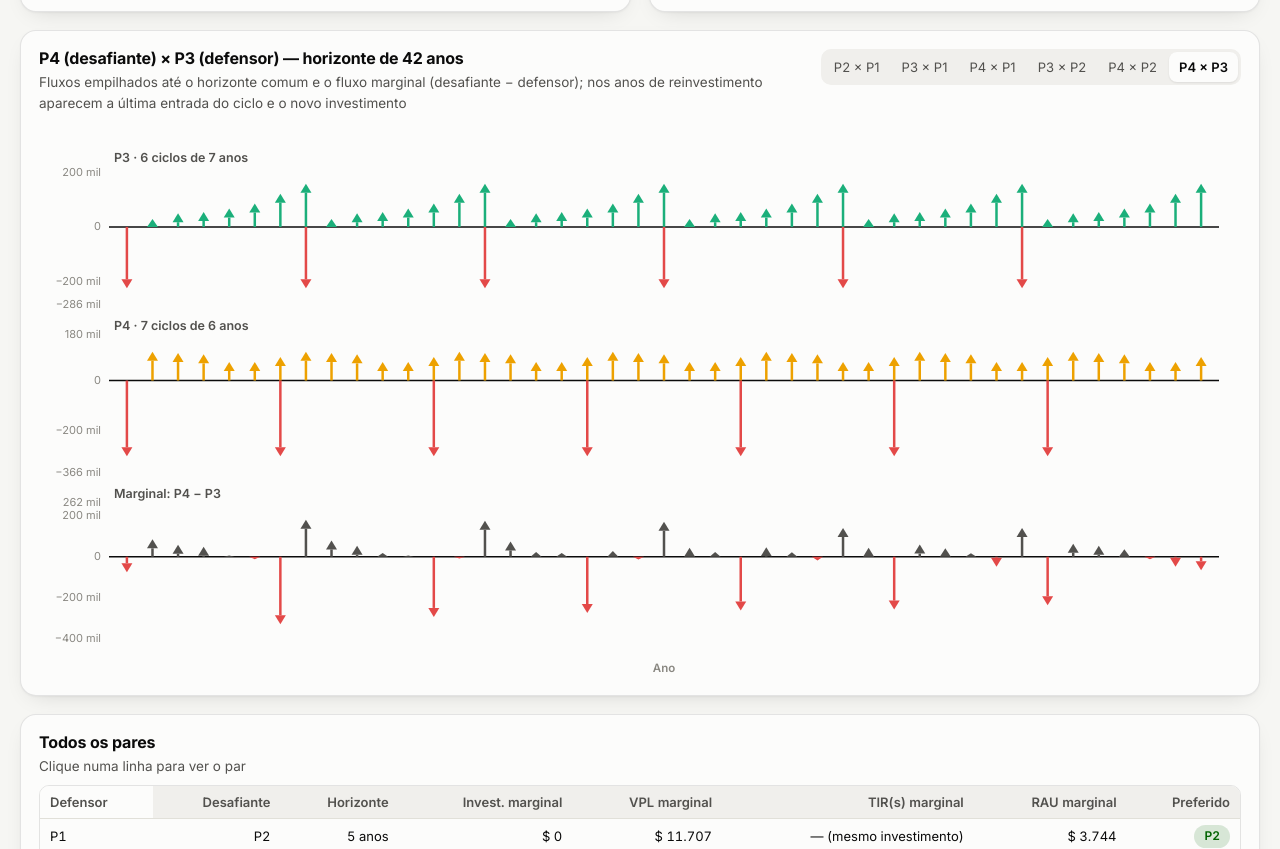
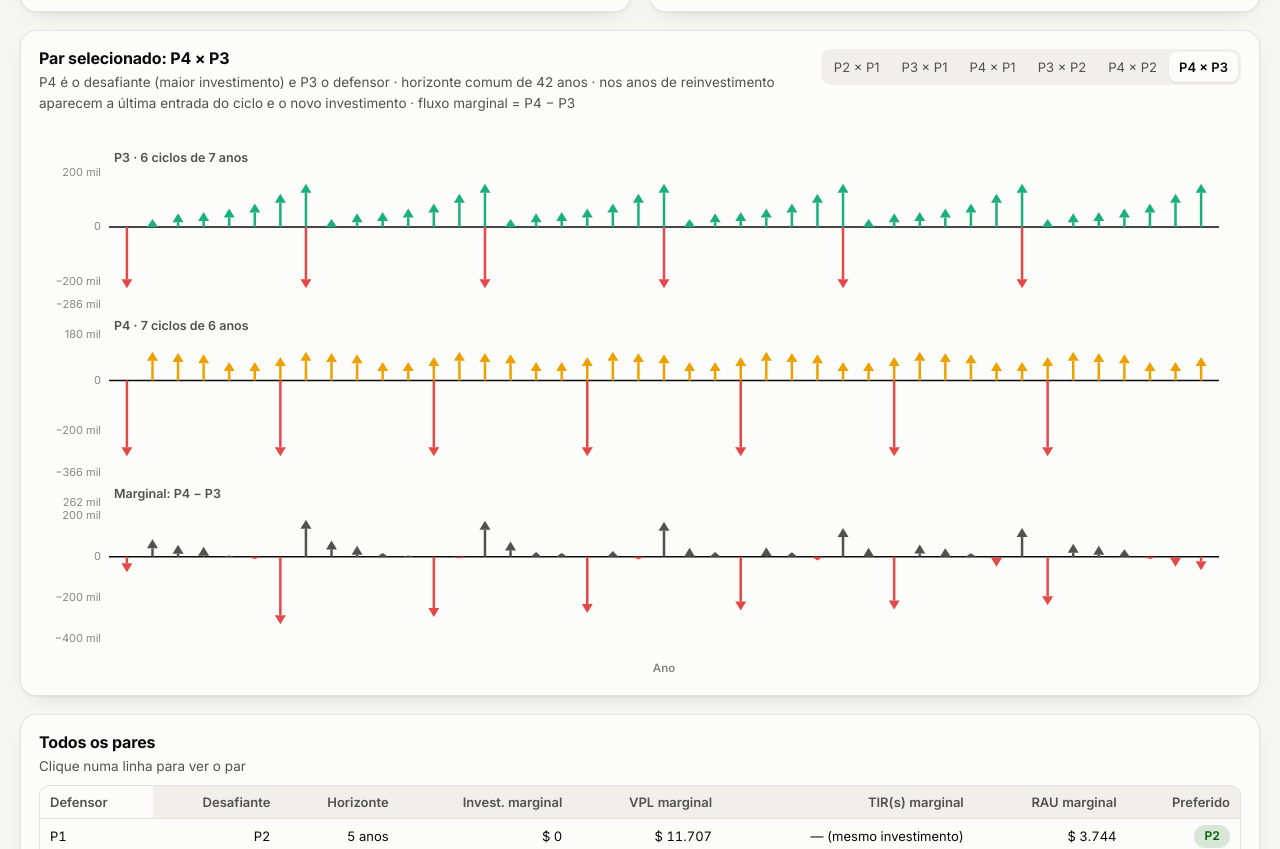
Before and after one commit to Jaimenms/greenseer-web, a website with bundled scripts: page docs/index.html in a window 1280 px wide. Shown: the part 4819-5668 px from the top of the page. Built offline with nearby package versions, Linux system fonts and the light colour scheme.

Commit message:
Título estável 'Par selecionado: A × B' no card da análise marginal
Co-Authored-By: Claude Fable 5.1 <noreply@anthropic.com>

```diff
--- a/docs/assets/js/ui/app.js
+++ b/docs/assets/js/ui/app.js
@@ -172,7 +172,7 @@ function parSel() { if (!R.marginal) return null; return R.marginal.pares.find(p
 function renderMarginal() {
   const t = tokens(); const elM = $('ch-matriz'), elP = $('ch-par'), elPP = $('ch-par-perfil'); const host = $('tab-pares');
   const seletor = $('par-seletor');
-  if (!R.marginal) { [elM, elP, elPP].forEach(dispor); host.innerHTML = '<div class="empty">A análise marginal precisa de pelo menos dois projetos.</div>'; $('nota-campeao').textContent = ''; $('par-titulo').textContent = 'Par selecionado'; $('nota-par').textContent = ''; seletor.innerHTML = ''; return; }
+  if (!R.marginal) { [elM, elP, elPP].forEach(dispor); host.innerHTML = '<div class="empty">A análise marginal precisa de pelo menos dois projetos.</div>'; $('nota-campeao').textContent = ''; $('par-titulo').textContent = 'Par selecionado'; $('par-sub').textContent = 'A análise marginal precisa de pelo menos dois projetos.'; $('nota-par').textContent = ''; seletor.innerHTML = ''; return; }
   const am = R.marginal;
   const selecionar = chave => { ui.parSel = chave; renderPar(); renderPares(); renderSeletor(); };
   const c = chart(elM, optMatriz(am, t)); c.off('click'); c.on('click', ev => { if (ev.data?.par) selecionar(`${ev.data.par.defensor}|${ev.data.par.desafiante}`); });
@@ -197,7 +197,8 @@ function renderMarginal() {
     chart(elP, optDiagrama([painel(xa, ia, p.ciclosA), painel(xb, ib, p.ciclosB), marg], t, { altura: elP.clientHeight }));
     const max = Math.min(1.0, Math.max(0.3, ...p.tirs.filter(r => r < 1).map(r => r * 1.3)));
     chart(elPP, optPerfil([{ nome: `${p.desafiante} − ${p.defensor}`, fluxo: p.fluxo }], R.g.tma, [t.ink2], t, { max, fisher: false }));
-    $('par-titulo').textContent = `${p.desafiante} (desafiante) × ${p.defensor} (defensor) — horizonte de ${p.horizonte} anos`;
+    $('par-titulo').textContent = `Par selecionado: ${p.desafiante} × ${p.defensor}`;
+    $('par-sub').textContent = `${p.desafiante} é o desafiante (maior investimento) e ${p.defensor} o defensor · horizonte comum de ${p.horizonte} anos${p.ciclosA > 1 || p.ciclosB > 1 ? ' · nos anos de reinvestimento aparecem a última entrada do ciclo e o novo investimento' : ''} · fluxo marginal = ${p.desafiante} − ${p.defensor}`;
     const sinais = p.fluxo.reduce((s, v, i, a) => s + (i > 0 && Math.sign(v) * Math.sign(a[i - 1]) < 0 ? 1 : 0), 0);
     $('nota-par').innerHTML = `Investimento marginal ${fmt.moeda(p.investimentoMarginal)} · VPL marginal à TMA <b class="${p.vplMarginal < 0 ? 'neg' : ''}">${fmt.moeda(p.vplMarginal)}</b> · RAU marginal ${fmt.moeda(p.rauMarginal)} · o fluxo marginal muda de sinal ${sinais} vez(es)` +
       (p.tirs.length > 1 ? ` e tem ${p.tirs.length} TIR (${p.tirs.map(r => fmt.pct(r)).join(', ')}): "TIR marginal > TMA" deixa de ser critério; vale o sinal do VPL marginal à TMA.` : (p.mesmoInvestimento ? '; sem investimento marginal, compare os VPL diretamente.' : '.')) + ` <b>Preferido: ${esc(p.preferido)}.</b>`;
--- a/docs/index.html
+++ b/docs/index.html
@@ -67,7 +67,7 @@
   <div class="grid">
     <article class="card col-6"><header><div class="titles"><h3>Matriz de decisão</h3><p class="sub">Desafiante (linha) × defensor (coluna): azul = desafiante vence; vermelho = defensor vence</p></div></header><div class="chart tall" id="ch-matriz"></div><footer class="note">Clique numa célula para abrir o par. * = fluxo marginal com mais de uma TIR; — = investimentos iguais (compare os VPL diretamente).</footer></article>
     <article class="card col-6"><header><div class="titles"><h3>VPL do fluxo marginal em função da taxa</h3><p class="sub" id="par-perfil-sub">As raízes são as TIR marginais (taxas de Fisher); o sinal à TMA decide</p></div></header><div class="chart tall" id="ch-par-perfil"></div><footer class="note" id="nota-par"></footer></article>
-    <article class="card col-12"><header><div class="titles"><h3 id="par-titulo">Par selecionado</h3><p class="sub">Fluxos empilhados até o horizonte comum e o fluxo marginal (desafiante − defensor); nos anos de reinvestimento aparecem a última entrada do ciclo e o novo investimento</p></div><div class="actions"><div class="seg" id="par-seletor" aria-label="Escolher o par"></div></div></header><div class="chart xtall" id="ch-par"></div></article>
+    <article class="card col-12"><header><div class="titles"><h3 id="par-titulo">Par selecionado</h3><p class="sub" id="par-sub">Escolha um par no seletor, na matriz ou na tabela: fluxos empilhados até o horizonte comum e o fluxo marginal (desafiante − defensor)</p></div><div class="actions"><div class="seg" id="par-seletor" aria-label="Escolher o par"></div></div></header><div class="chart xtall" id="ch-par"></div></article>
     <article class="card col-12"><header><div class="titles"><h3>Todos os pares</h3><p class="sub">Clique numa linha para ver o par</p></div></header><div class="table-view" id="tab-pares"></div><footer class="note" id="nota-campeao"></footer></article>
   </div>
 </div></section>
```
